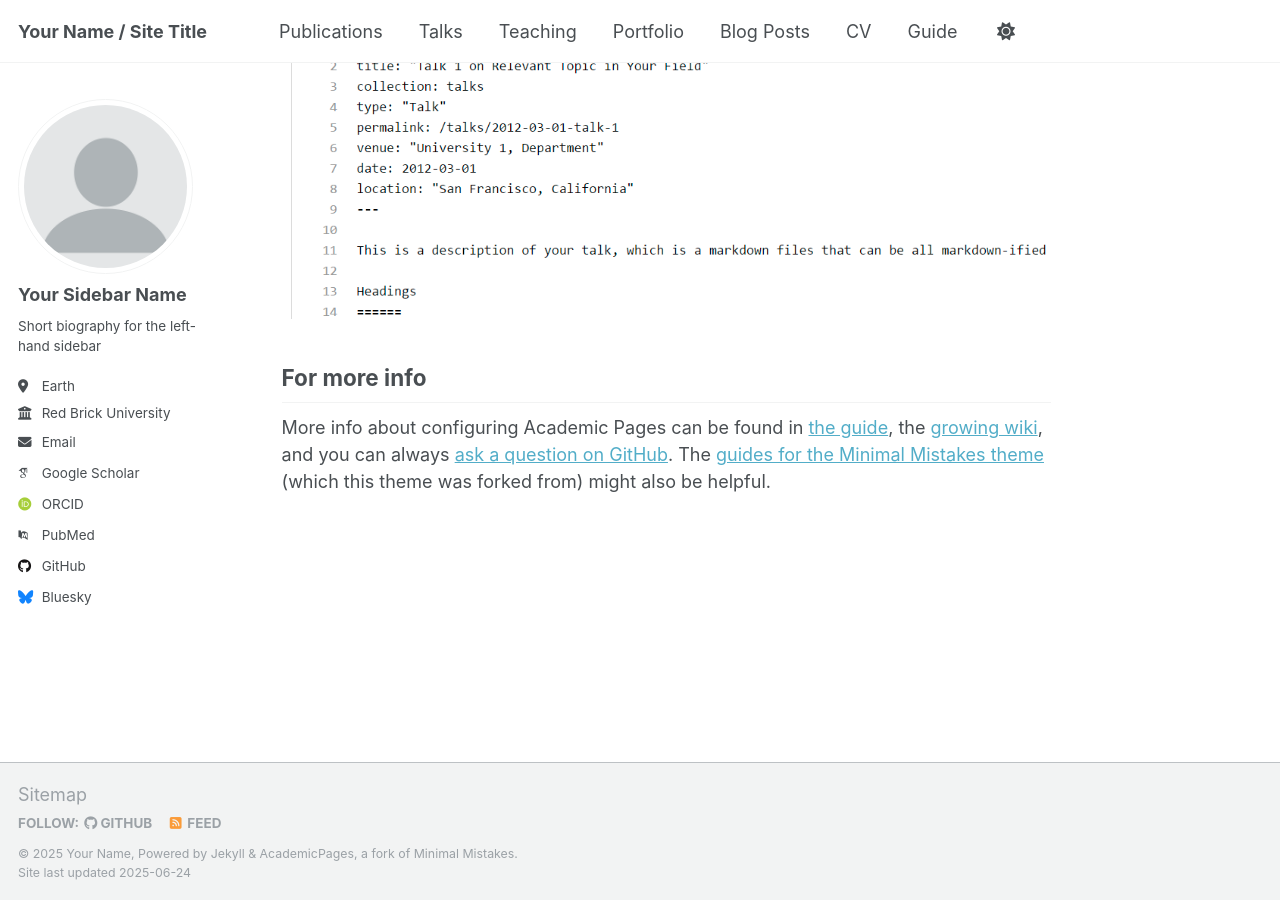
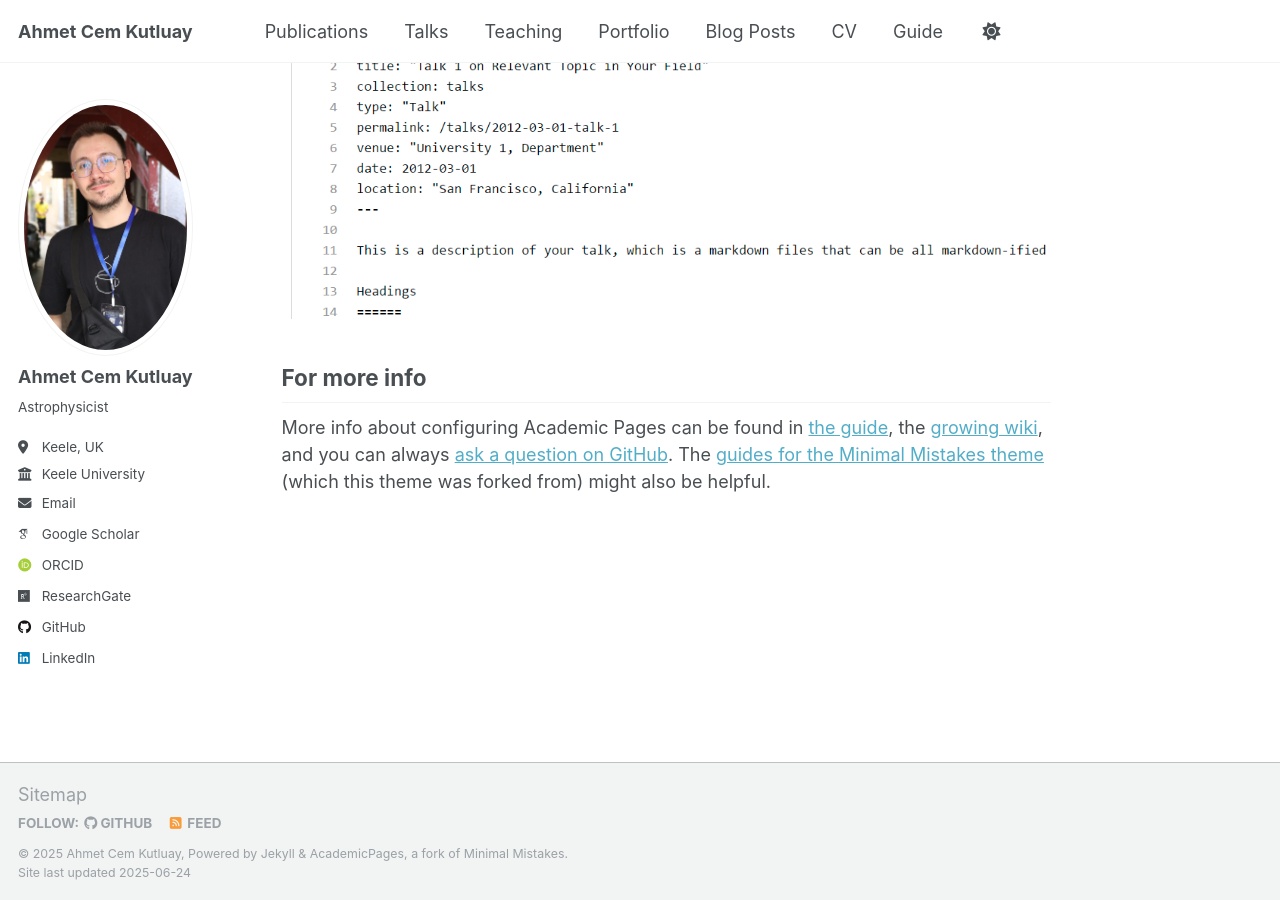
Before and after one commit to ahmetcemkutluay/ahmetcemkutluay.github.io, a Jekyll site: the page built from _pages/about.md, in a window 1280 px wide and 900 px high, scrolled down 2636 px. Built offline with Jekyll 4.4.1, drawn with Linux system fonts in a browser that asks for light colours; some web fonts are replaced.

Commit message:
Update _config.yml

```diff
--- a/_config.yml
+++ b/_config.yml
@@ -9,58 +9,56 @@
 # Basic Site Settings
 locale                   : "en-US"
 site_theme               : "default"
-title                    : "Your Name / Site Title"
+title                    : "Ahmet Cem Kutluay"
 title_separator          : "-"
-name                     : &name "Your Name"
+name                     : &name "Ahmet Cem Kutluay"
 description              : &description "personal description"
-url                      : https://academicpages.github.io # the base hostname & protocol for your site e.g. "https://[your GitHub username].github.io" or if you already have some other page hosted on Github then use "https://[your GitHub username].github.io/[Your Repo Name]"
+url                      : https://ahmetcemkutluay.github.io # the base hostname & protocol for your site e.g. "https://[your GitHub username].github.io" or if you already have some other page hosted on Github then use "https://[your GitHub username].github.io/[Your Repo Name]"
 baseurl                  : "" # the subpath of your site, e.g. "/blog"
-repository               : "academicpages/academicpages.github.io"
+repository               : "ahmetcemkutluay/ahmetcemkutluay.github.io"
 
 # Site Author - The following control what appear as part of the author content on the side bar.
 #               If a field is blank the icon and link will not appear, otherwise it will be shown.
 #               Additional customization can be done by editing /_includes/author-profile.html
 author:
   # Biographic information
-  avatar           : "profile.png"
-  name             : "Your Sidebar Name"
+  avatar           : "profile_photo.jpg"
+  name             : "Ahmet Cem Kutluay"
   pronouns         : # example: "she/her"
-  bio              : "Short biography for the left-hand sidebar"
-  location         : "Earth"
-  employer         : "Red Brick University"
-  uri              : # URL
-  email            : "none@example.org"
+  bio              : "Astrophysicist"
+  location         : "Keele, UK"
+  employer         : "Keele University"
+  uri              :  # URL
+  email            : "ackutluay@gmail.com"
 
   # Academic websites
   academia         : # URL
   arxiv            : # URL - Update with the correct link to your profile
   googlescholar    : "https://scholar.google.com/citations?user=PS_CX0AAAAAJ"
   impactstory      : # URL
-  orcid            : "http://orcid.org/yourorcidurl"
+  orcid            : "https://orcid.org/0009-0007-0502-7359"
   semantic         : # URL
-  pubmed           : "https://www.ncbi.nlm.nih.gov/pubmed/?term=john+snow"
-  researchgate     : # URL
-  scopus           : # URL
+  researchgate     : "https://www.researchgate.net/profile/Ahmet-Kutluay-3?ev=hdr_xprf" # URL
 
   # Repositories and software development
   bitbucket        : # Username - Update with your username on the site
   codepen          : # Username
   dribbble         : # Username
-  github           : "academicpages"
+  github           : "https://github.com/ahmetcemkutluay"
   kaggle           : # Username
   stackoverflow    : # User number or user number and name (i.e., use "1" or "1/jeff-atwood")
 
   # Social media
-  bluesky          : "bsky.app" # Replace this with you Bluesky username
+  bluesky          : # Replace this with you Bluesky username
   facebook         : # Username
   flickr           : # Username
   foursquare       : # Username
   goodreads        : # Username
   google_plus      : # Username
   keybase          : # Username
-  instagram        : # Username
+  Instagram        : "https://www.instagram.com/ackutluay/" # Username
   lastfm           : # Username
-  linkedin         : # Username
+  linkedin         : "https://www.linkedin.com/in/ahmet-cem-kutluay-981345180/" # Username
   mastodon         : # URL
   medium           : # URL
   pinterest        : # Username
```
